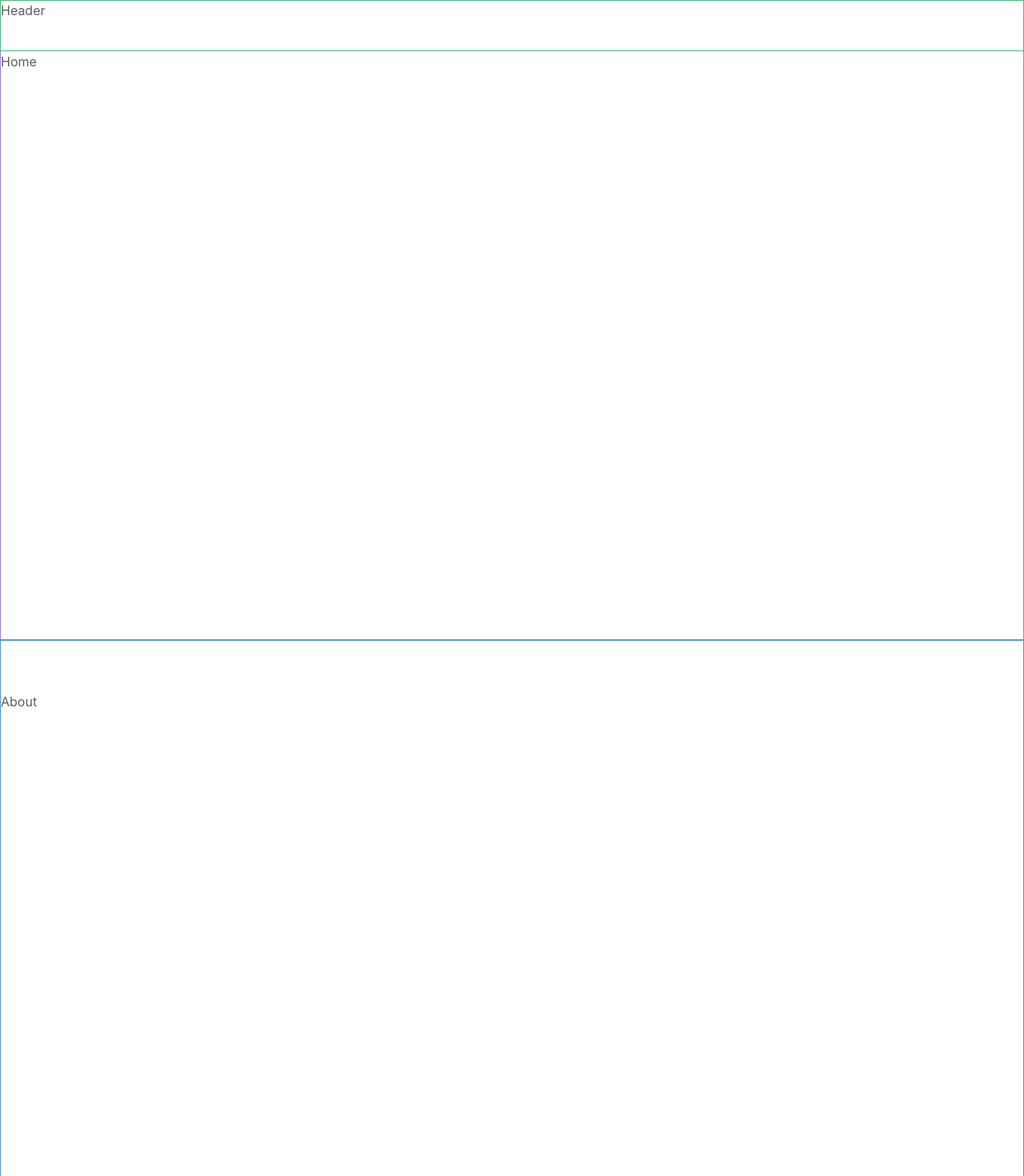
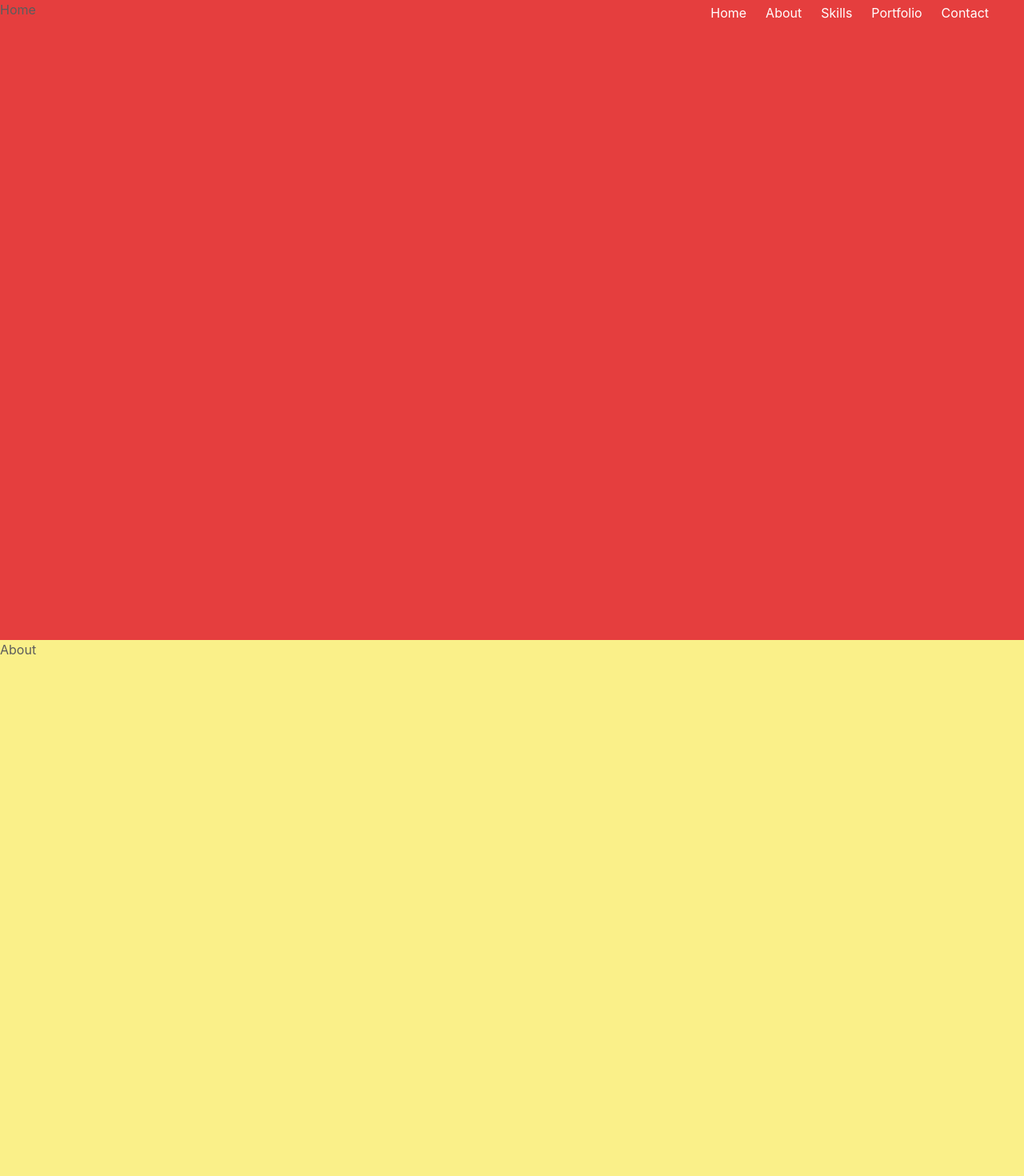
Before and after one commit to vsarrocchi/nuxt-portfolio, a Nuxt app: page / in a window 1280 px wide. Shown: the top 1470 px of the page at 80% size. Built offline with nearby package versions, Linux system fonts and the light colour scheme.

Commit message:
pull origin master

```diff
--- /dev/null
+++ b/app.html
@@ -0,0 +1,39 @@
+<!DOCTYPE html>
+<html {{ HTML_ATTRS }}>
+  <head {{ HEAD_ATTRS }}>
+    {{ HEAD }}
+  </head>
+  <body {{ BODY_ATTRS }}>
+    {{ APP }}
+    <script
+      src="https://code.jquery.com/jquery-3.4.1.min.js"
+      integrity="sha256-CSXorXvZcTkaix6Yvo6HppcZGetbYMGWSFlBw8HfCJo="
+      crossorigin="anonymous"
+    ></script>
+    <script>
+      $(document).ready(function() {
+        $(window).on('scroll', function() {
+          if ($(window).scrollTop() < 1000) {
+            $('.home').css(
+              'background-size',
+              130 + parseInt($(window).scrollTop() / 5) + '%'
+            )
+            $('.home h1').css('top', 50 + $(window).scrollTop() * 0.1 + '%')
+            $('.home h1').css('opacity', 1 - $(window).scrollTop() * 0.003)
+          }
+
+          if (
+            $(window).scrollTop() >=
+            $('.content-wrapper').offset().top - 300
+          ) {
+            $('.nav-bg').removeClass('bg-hidden')
+            $('.nav-bg').addClass('bg-visible')
+          } else {
+            $('.nav-bg').removeClass('bg-visible')
+            $('.nav-bg').addClass('bg-hidden')
+          }
+        })
+      })
+    </script>
+  </body>
+</html>
--- a/components/about.vue
+++ b/components/about.vue
@@ -1,3 +1,5 @@
 <template>
-  <div id="about" class=" pt-16 min-h-screen border border-blue-500">About</div>
+  <div id="about" class="about bg-yellow-300 min-h-screen">
+    About
+  </div>
 </template>
--- a/components/contact.vue
+++ b/components/contact.vue
@@ -1,5 +1,5 @@
 <template>
-  <div id="contact" class="pt-16 min-h-screen border border-pink-500">
+  <div id="contact" class="bg-indigo-500 min-h-screen">
     Contact
   </div>
 </template>
--- a/components/footer.vue
+++ b/components/footer.vue
@@ -1,5 +1,5 @@
 <template>
-  <div class="h-12 border border-red-500">Footer</div>
+  <div class="">Footer</div>
 </template>
 
 <style></style>
--- a/components/header.vue
+++ b/components/header.vue
@@ -1,3 +1,68 @@
 <template>
-  <div class="h-16 fixed z-10 w-screen border border-green-500">Header</div>
+  <nav class="fixed z-50 top-0 left-0 w-full">
+    <div
+      class="nav-bg bg-hidden bg-orange-500 w-full h-full absolute -top-100 block transition ease-in-out duration-700 -z-10"
+    ></div>
+    <ul class="flex justify-end m-0 py-1 px-8">
+      <li class="px-3">
+        <a
+          href="#home"
+          class="w-full h-full text-white no-underline transition duration-400 ease-in-out hover:text-teal-700"
+          >Home</a
+        >
+      </li>
+      <li class="px-3">
+        <a
+          href="#about"
+          class="w-full h-full text-white no-underline transition duration-400 ease-in-out hover:text-teal-700"
+          >About</a
+        >
+      </li>
+      <li class="px-3">
+        <a
+          href="#skills"
+          class="w-full h-full text-white no-underline transition duration-400 ease-in-out hover:text-teal-700"
+          >Skills</a
+        >
+      </li>
+      <li class="px-3">
+        <a
+          href="#portfolio"
+          class="w-full h-full text-white no-underline transition duration-400 ease-in-out hover:text-teal-700"
+          >Portfolio</a
+        >
+      </li>
+      <li class="px-3">
+        <a
+          href="#contact"
+          class="w-full h-full text-white no-underline transition duration-400 ease-in-out hover:text-teal-700"
+          >Contact</a
+        >
+      </li>
+    </ul>
+  </nav>
 </template>
+
+<style>
+.nav-bg {
+  content: '';
+  position: absolute;
+  display: block;
+  top: -100%;
+  width: 100%;
+  height: 100%;
+  z-index: -1;
+  background: rgb(50, 50, 50);
+  transition: 0.45s ease-in-out;
+}
+
+.bg-hidden {
+  top: -100%;
+  opacity: 0;
+}
+
+.bg-visible {
+  top: 0;
+  opacity: 1;
+}
+</style>
--- a/components/home.vue
+++ b/components/home.vue
@@ -1,3 +1,5 @@
 <template>
-  <div id="home" class="pt-16 min-h-screen border border-purple-500">Home</div>
+  <div id="home" class="home relative -z-10 w-full bg-red-600 min-h-screen">
+    <h1>Home</h1>
+  </div>
 </template>
--- a/components/portfolio.vue
+++ b/components/portfolio.vue
@@ -1,3 +1,5 @@
 <template>
-  <div id="portfolio" class="pt-16 min-h-screen border border-yellow-500">Portfolio</div>
+  <div id="portfolio" class="bg-teal-400 min-h-screen">
+    Portfolio
+  </div>
 </template>
--- a/components/skills.vue
+++ b/components/skills.vue
@@ -1,3 +1,5 @@
 <template>
-  <div id="skills" class="pt-16 min-h-screen border border-black">Skills</div>
+  <div id="skills" class="bg-green-500 min-h-screen">
+    Skills
+  </div>
 </template>
--- a/pages/index.vue
+++ b/pages/index.vue
@@ -1,10 +1,12 @@
 <template>
   <div>
     <Home />
-    <About />
-    <Skills />
-    <Portfolio />
-    <Contact />
+    <div class="content-wrapper">
+      <About />
+      <Skills />
+      <Portfolio />
+      <Contact />
+    </div>
   </div>
 </template>
 
--- a/tailwind.config.js
+++ b/tailwind.config.js
@@ -1,11 +1,18 @@
 /*
-** TailwindCSS Configuration File
-**
-** Docs: https://tailwindcss.com/docs/configuration
-** Default: https://github.com/tailwindcss/tailwindcss/blob/master/stubs/defaultConfig.stub.js
-*/
+ ** TailwindCSS Configuration File
+ **
+ ** Docs: https://tailwindcss.com/docs/configuration
+ ** Default: https://github.com/tailwindcss/tailwindcss/blob/master/stubs/defaultConfig.stub.js
+ */
 module.exports = {
-  theme: {},
+  theme: {
+    zIndex: {
+      '-10': '-10'
+    },
+    inset: {
+      '-100': '-100%'
+    }
+  },
   variants: {},
   plugins: []
 }
```
